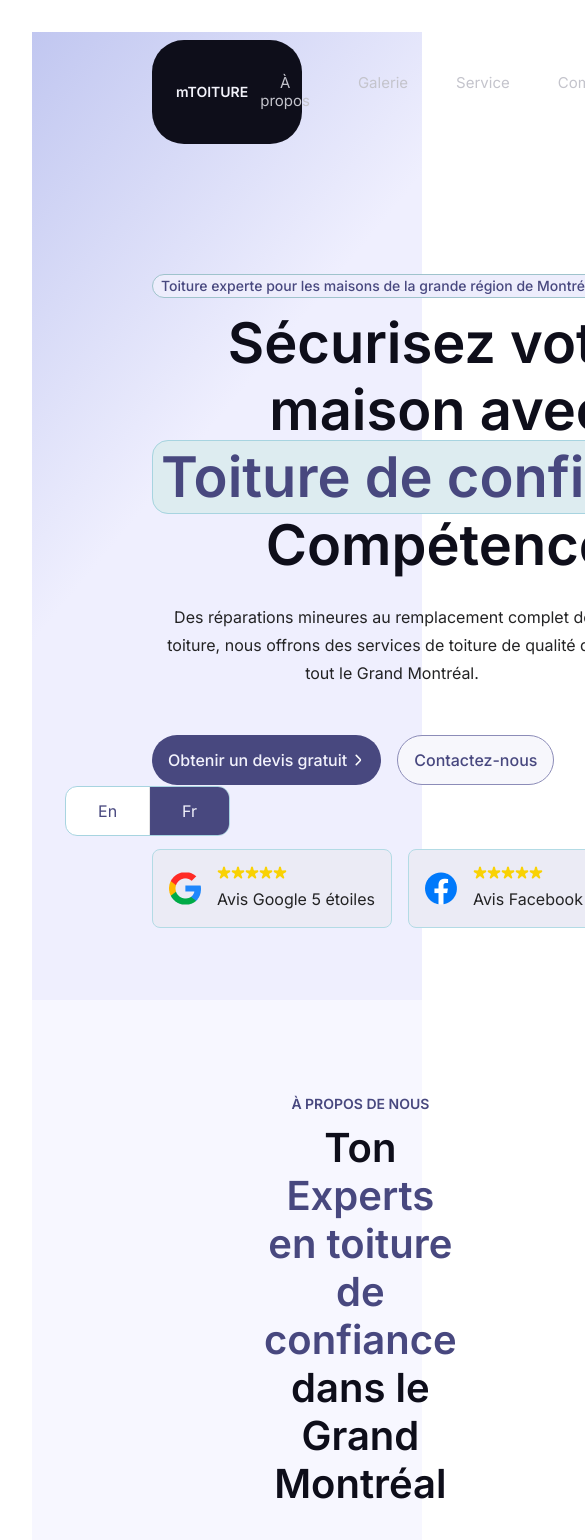
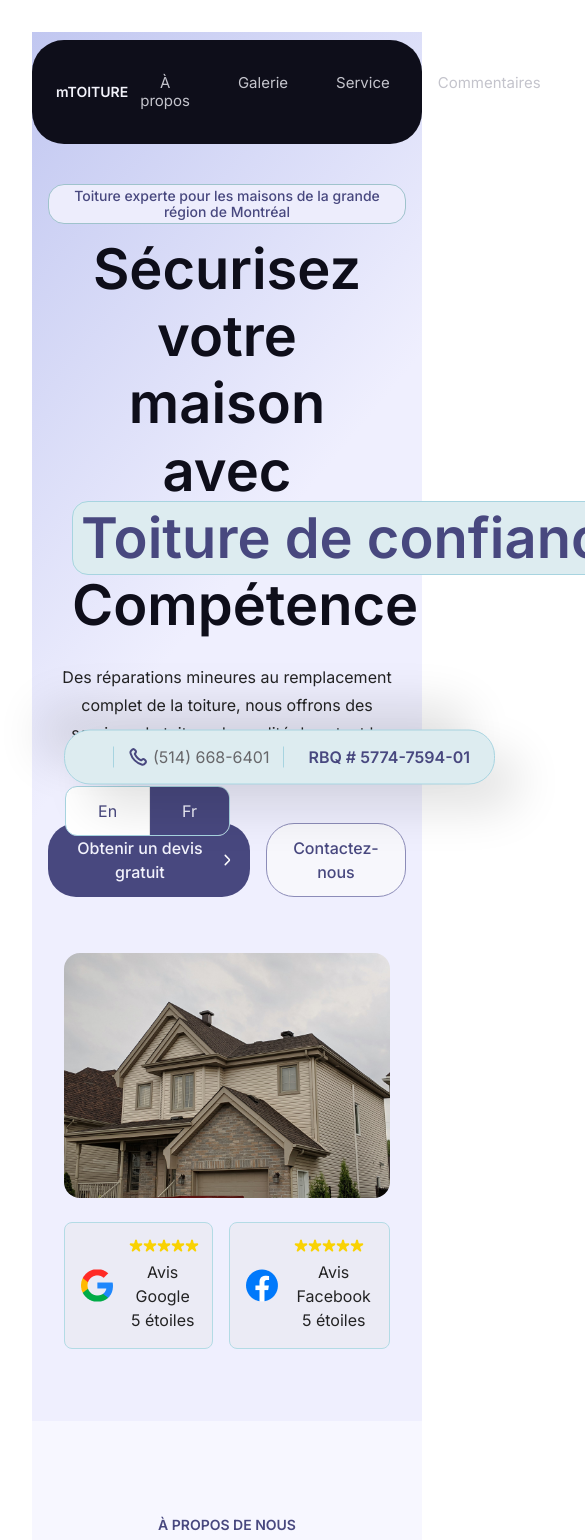
Before and after one commit to shady-cj/mTOITURE, a React (Vite) app: page / in a window 390 px wide. Shown: the top 1540 px of the page, 585 px wide, since content can reach past the window. Built offline with nearby package versions, Linux system fonts and the light colour scheme.

Commit message:
responsive design

```diff
--- a/src/index.css
+++ b/src/index.css
@@ -11,6 +11,7 @@
         font-variation-settings:
             "slnt" 0;
         font-optical-sizing: auto;
+        scroll-behavior: smooth;
     }
 
     a {
--- a/src/sections/Gallery/index.jsx
+++ b/src/sections/Gallery/index.jsx
@@ -9,7 +9,7 @@ import project8 from "../../assets/project-8.jpg"
 import translations from "../../translation/galleryTranslation"
 const Index = ({ lang }) => {
     return (
-        <section className="px-[7.5rem] py-[6rem]">
+        <section className="px-4 lg:px-[5rem] xl:px-[7.5rem] py-[6rem]" id="gallery">
             <h4 className='font-semibold text-sm leading-4 text-center text-[#48487F]'>
                 {translations[lang][0]}
             </h4>
@@ -22,7 +22,7 @@ const Index = ({ lang }) => {
                     <div className="flex-1">
                         <img className="h-full w-full rounded-lg" src={project1} alt="" />
                     </div>
-                    <div className="flex-1 flex flex-col gap-3.5 ">
+                    <div className="flex-1 flex flex-row md:flex-col gap-3.5 ">
                         <div className="flex-1 flex gap-3.5">
 
                             <div className="flex-1">
@@ -42,7 +42,7 @@ const Index = ({ lang }) => {
 
                 </div>
                 <div className="gap-3.5 flex max-h-[36rem]">
-                    <div className="flex-1 flex flex-col gap-3.5">
+                    <div className="flex-1 flex flex-row md:flex-col gap-3.5">
 
                         <div className="flex-1 flex gap-3.5">
 
--- a/src/sections/Header/index.jsx
+++ b/src/sections/Header/index.jsx
@@ -2,7 +2,7 @@ import arrowLeft from "../../assets/arrow-left.svg"
 import translations from "../../translation/headerTranslation"
 const Index = ({ setOpenQuote, lang }) => {
     return (
-        <div className="fixed z-10 max-w-[inherit] top-[2.5rem] w-[inherit] px-[7.5rem]" >
+        <div className="fixed z-10 max-w-[inherit] top-[2.5rem] w-[inherit] lg:px-[5rem] xl:px-[7.5rem]" >
             <header className='w-[80vw] bg-[#0E0E1A] w-full rounded-[2rem] py-2 pr-3 pl-6 flex justify-between items-center'>
                 <div className="text-sm font-semibold leading-4 text-[#F3F3FB]">
                     mTOITURE
@@ -11,7 +11,7 @@ const Index = ({ setOpenQuote, lang }) => {
                     <a href="#about" className="px-3 rounded-lg text-[#C4C4CC] font-normal leading-[18.15px] text-[15px]">{translations[lang][0]}</a>
                     <a href="#gallery" className="px-3 rounded-lg text-[#C4C4CC] font-normal leading-[18.15px] text-[15px]">{translations[lang][1]}</a>
                     <a href="#services" className="px-3 rounded-lg text-[#C4C4CC] font-normal leading-[18.15px] text-[15px]">{translations[lang][2]}</a>
-                    <a href="#services" className="px-3 rounded-lg text-[#C4C4CC] font-normal leading-[18.15px] text-[15px]">{translations[lang][3]}</a>
+                    <a href="#reviews" className="md:hidden lg:block px-3 rounded-lg text-[#C4C4CC] font-normal leading-[18.15px] text-[15px]">{translations[lang][3]}</a>
                     <a href="#contact" className="px-3 rounded-lg text-[#C4C4CC] font-normal leading-[18.15px] text-[15px]">{translations[lang][4]}</a>
                 </nav>
                 <button onClick={() => setOpenQuote(true)} className="bg-[#F2F2FC] rounded-[21px] p-3 font-semibold text-sm leading-4 text-[#48487F] font-[Inter] flex items-center gap-1">
--- a/src/sections/Hero/index.jsx
+++ b/src/sections/Hero/index.jsx
@@ -10,27 +10,27 @@ import phoneHero from "../../assets/phone-hero.svg"
 import translations from "../../translation/heroTranslation";
 const Index = ({ setOpenQuote, lang }) => {
     return (
-        <section className="px-[7.5rem] pb-[4.5rem] w-full bg-hero-bg min-h-[920px]">
-            <main className="pt-[11rem] flex gap-16">
-                <div className="pt-[4.125rem] flex flex-col justify-between gap-[4rem]">
+        <section className="px-4 lg:px-[5rem] xl:px-[7.5rem] pb-[4.5rem] w-full bg-hero-bg min-h-[920px]">
+            <main className="pt-[9.5rem] lg:pt-[11rem] flex flex-col lg:flex-row lg:gap-8 xl:gap-16">
+                <div className="flex flex-col justify-between gap-[4rem]">
                     <div>
 
-                        <p className="w-fit bg-[#EDEDFC] rounded-2xl border-[0.5px] border-solid border-[#9FC3CC] px-2 py-[3px] font-medium text-sm leading-4 text-[#48487F]">
+                        <p className="w-fit mx-auto lg:mx-0 bg-[#EDEDFC] rounded-2xl border-[0.5px] border-solid border-[#9FC3CC] px-2 py-[3px] font-medium text-sm leading-4 text-[#48487F]">
                             {translations[lang][0]}
                         </p>
-                        <h2 className="mt-3 font-semibold text-[#0E0E1A] text-[3.5rem] leading-[4.2rem] max-w-[40rem]">
+                        <h2 className="mt-3 mx-auto px-6 lg:px-0 lg:mx-0 font-semibold text-[#0E0E1A] text-[3.5rem] text-center lg:text-left leading-[4.2rem] max-w-[40rem]">
                             {translations[lang][1]} <span className="rounded-2xl leading-4 text-nowrap border px-2 py-0.5 bg-[#DDECF0] border-[#A7D4E0] border-solid text-[#48487F]">{translations[lang][2]}</span> {translations[lang][3]}
                         </h2>
-                        <p className="font-normal text-base leading-7 mt-6 text-[#232324] w-[30rem]">
+                        <p className="font-normal text-center lg:text-left mx-auto lg:mx-0 text-base leading-7 mt-6 text-[#232324] max-w-[24rem] lg:max-w-[30rem]">
                             {translations[lang][4]}
                         </p>
-                        <div className="mt-12 flex gap-4">
+                        <div className="mt-12 flex justify-center lg:justify-start gap-4">
                             <a className="rounded-[1.75rem] px-4 py-3 bg-[#48487F] font-medium text-base text-[#F2F2FC] font-[Inter] flex items-center gap-1" onClick={() => setOpenQuote(true)}>{translations[lang][5]} <img src={arrowLeftWhite} alt="" /></a>
                             <a className="rounded-[1.75rem] px-4 py-3 bg-[#F7F7FC] font-medium text-base text-[#48487F] font-[Inter] border-[0.5px] border-solid border-[#8C8CB8]">{translations[lang][6]}</a>
                         </div>
                     </div>
 
-                    <div className="flex gap-4">
+                    <div className="hidden lg:flex gap-4">
                         <div className="bg-[#EBEBF5] p-4 flex items-center gap-4 border border-solid border-[#B3DBE5] rounded-lg">
                             <img src={google} alt="" />
                             <div>
@@ -67,10 +67,45 @@ const Index = ({ setOpenQuote, lang }) => {
                         </div>
                     </div>
                 </div>
-                <div className="basis-[45%] relative">
+                <div className="pt-[3.5rem] px-4 md:px-8 lg:pt-0 lg:px-0 lg:basis-[45%]">
                     <img src={roof} className="rounded-2xl object-cover w-full h-full" alt="" />
+                    <div className="flex mt-6 md:mt-10 lg:mt-0 justify-center lg:justify-start lg:hidden gap-4">
+                        <div className="bg-[#EBEBF5] p-4 flex items-center gap-4 border border-solid border-[#B3DBE5] rounded-lg">
+                            <img src={google} alt="" />
+                            <div>
+                                <div className="flex">
 
-                    <div className="fixed translate-y-[30%] flex gap-6 align-center bg-[#DDECF0] border border-solid border-[#A7D4E0] py-4 px-6 rounded-[26px] bottom-8 z-10 shadow-[-24px_-24px_48px_0px_#0000001F,24px_24px_48px_0px_#0000001F]">
+                                    <img src={star} alt="" />
+                                    <img src={star} alt="" />
+                                    <img src={star} alt="" />
+                                    <img src={star} alt="" />
+                                    <img src={star} alt="" />
+                                </div>
+                                <p className="font-normal text-base text-[#232324] mt-2">
+                                    {translations[lang][7]}
+                                </p>
+
+                            </div>
+                        </div>
+                        <div className="bg-[#EBEBF5] p-4 flex items-center gap-4 border border-solid border-[#B3DBE5] rounded-lg">
+                            <img src={facebook} alt="" />
+                            <div>
+                                <div className="flex">
+
+                                    <img src={star} alt="" />
+                                    <img src={star} alt="" />
+                                    <img src={star} alt="" />
+                                    <img src={star} alt="" />
+                                    <img src={star} alt="" />
+                                </div>
+                                <p className="font-normal text-base text-[#232324] mt-2">
+                                    {translations[lang][8]}
+                                </p>
+
+                            </div>
+                        </div>
+                    </div>
+                    <div className="fixed translate-y-[-50%] md:translate-x-[50%] lg:translate-x-0 md:translate-y-[30%] flex gap-6 align-center bg-[#DDECF0] border border-solid border-[#A7D4E0] py-4 px-6 rounded-[26px] bottom-8 z-10 shadow-[-24px_-24px_48px_0px_#0000001F,24px_24px_48px_0px_#0000001F]">
                         <div className="">
                             <img src={fbHero} alt="" />
                         </div>
@@ -80,7 +115,7 @@ const Index = ({ setOpenQuote, lang }) => {
                                 (514) 668-6401
                             </span>
                         </div>
-                        <div className=" text-[#48487F] font-semibold text-base leading-5 text-nowrap">
+                        <div className="text-[#48487F] font-semibold text-base leading-5 text-nowrap">
                             RBQ # 5774-7594-01
                         </div>
 
--- a/src/sections/Reviews/index.jsx
+++ b/src/sections/Reviews/index.jsx
@@ -43,7 +43,7 @@ const reviews = {
 }
 const Index = ({ lang }) => {
     return (
-        <section className="relative z-0 px-[7.5rem] py-[6rem] bg-[#F7F7FF]">
+        <section className="relative z-0 lg:px-[5rem] xl:px-[7.5rem] py-[6rem] bg-[#F7F7FF]" id="reviews">
             <img src={bigStar} className="absolute right-[126px] top-[209px]" alt="" />
             <img src={bigStar} className="absolute left-[136px] top-[402px]" alt="" />
             <h4 className='font-semibold text-sm leading-4 text-center text-[#48487F]'>
```
Also changed, not shown: src/sections/About/index.jsx (+13 -10 lines), src/sections/Benefits/index.jsx (+20 -10 lines), src/sections/Footer/index.jsx (+15 -15 lines), src/sections/Services/index.jsx (+7 -7 lines).
